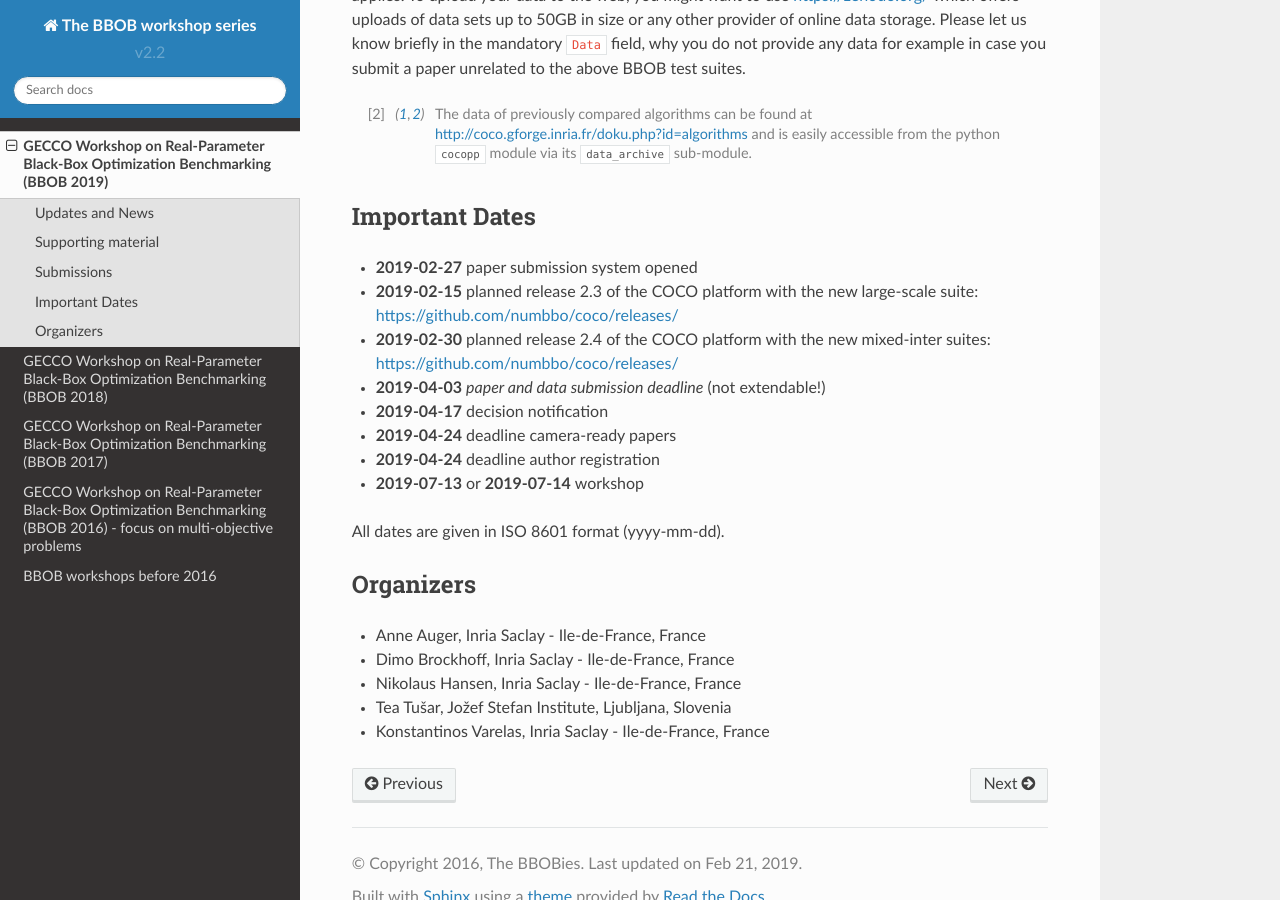
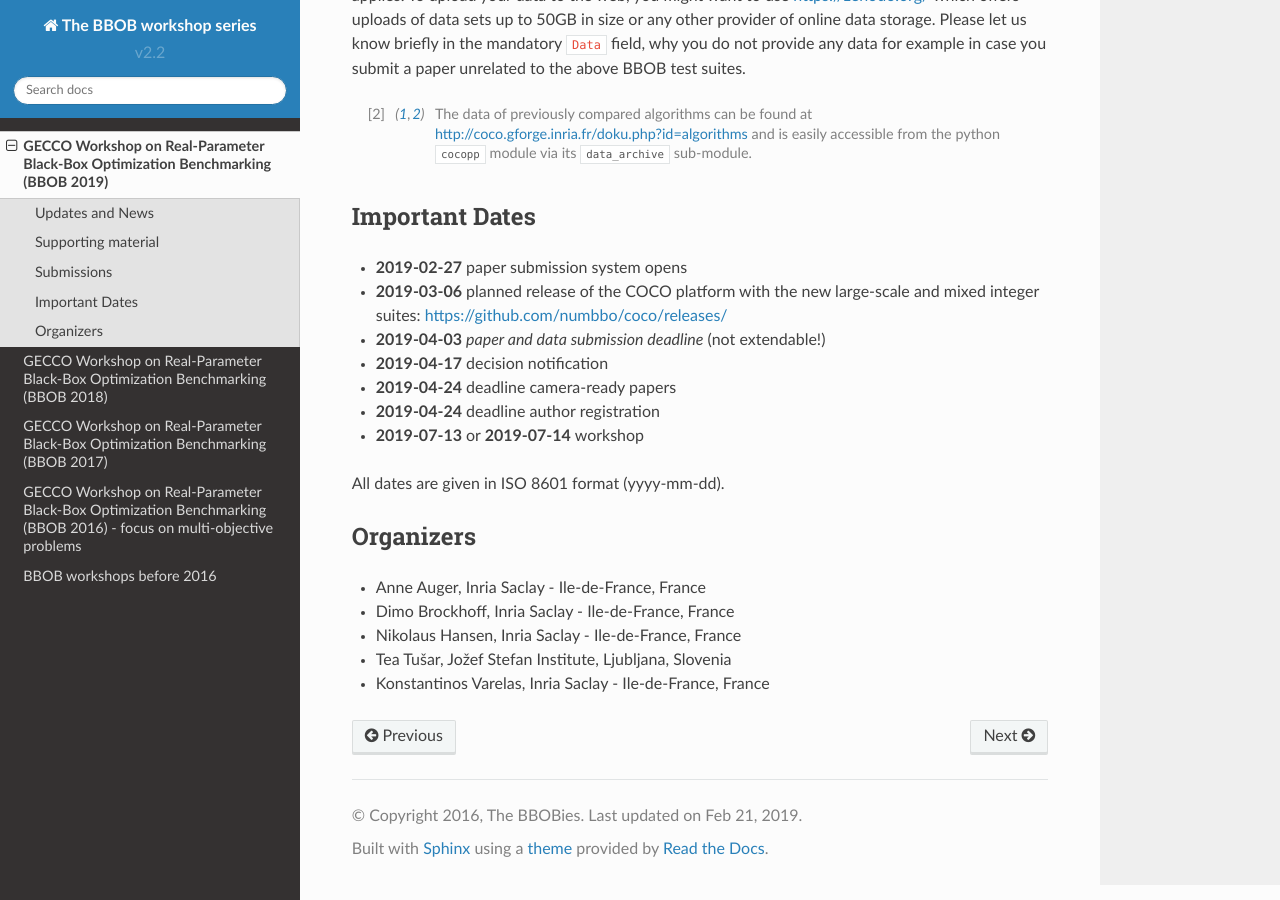
Before and after one commit to numbbo/workshops, a Sphinx documentation site: the page built from sources-webpage/source/BBOB-2019/index.rst, in a window 1280 px wide and 900 px high, scrolled down 3173 px. Built offline with Sphinx 7.4.7 and the Read the Docs theme 2.0.0, drawn with Linux system fonts in a browser that asks for light colours; formulas are drawn with MathJax 3.

Commit message:
adjusting time line for BBOB-2019

```diff
--- a/sources-webpage/source/BBOB-2019/index.rst
+++ b/sources-webpage/source/BBOB-2019/index.rst
@@ -185,9 +185,8 @@ to the above BBOB test suites.
 Important Dates
 ----------------
 
-* **2019-02-27** paper submission system opened
-* **2019-02-15** planned release 2.3 of the COCO platform with the new large-scale suite: `<https://github.com/numbbo/coco/releases/>`_
-* **2019-02-30** planned release 2.4 of the COCO platform with the new mixed-inter suites: `<https://github.com/numbbo/coco/releases/>`_
+* **2019-02-27** paper submission system opens
+* **2019-03-06** planned release of the COCO platform with the new large-scale and mixed integer suites: `<https://github.com/numbbo/coco/releases/>`_
 * **2019-04-03** *paper and data submission deadline* (not extendable!)
 * **2019-04-17** decision notification
 * **2019-04-24** deadline camera-ready papers
```
